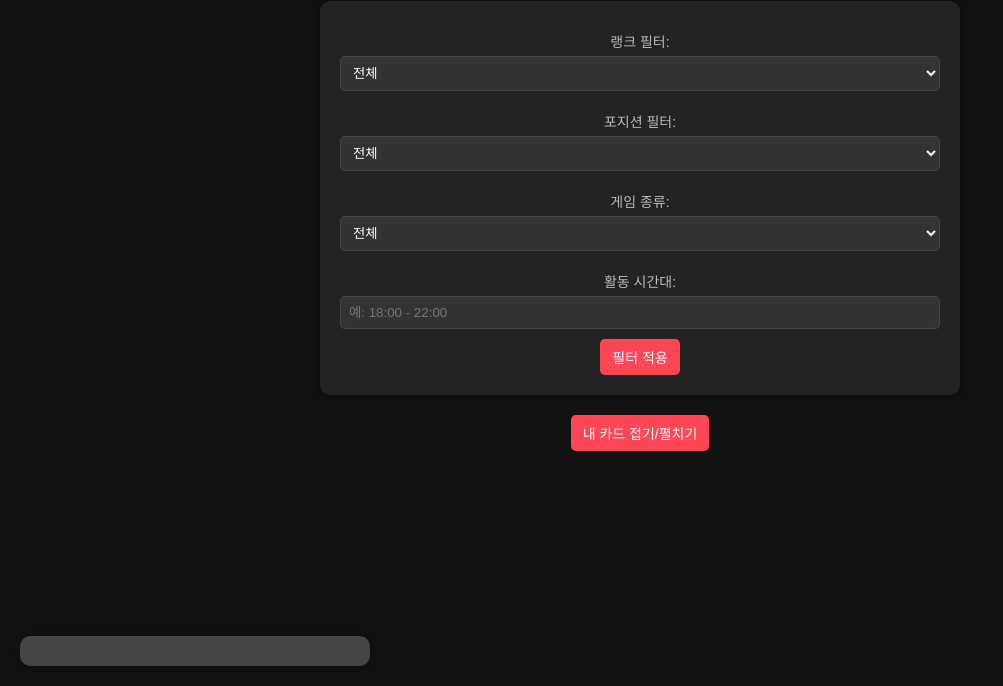
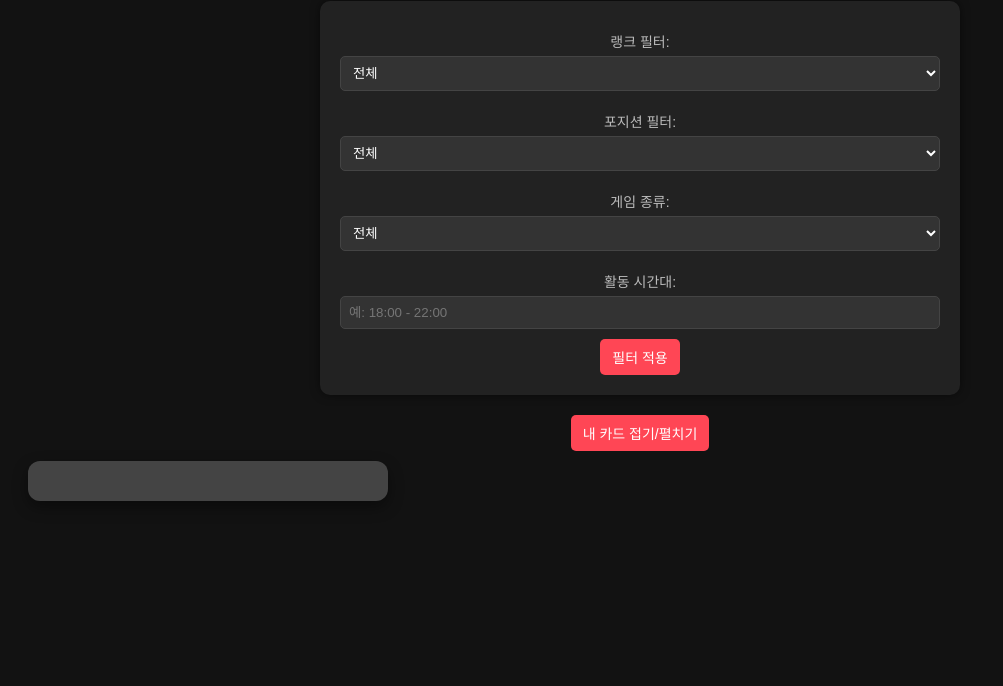
Before and after one commit to mincift1234/ValorantOSKR, a plain HTML site: page team/find-teammates.html in a window 1280 px wide. Shown: the part 114-800 px from the top of the page, without its empty margins (0-1003 px from the left). Drawn offline with nearby package versions, Linux system fonts and the light colour scheme.

Commit message:
Update find-teammates.css

```diff
--- a/team/find-teammates.css
+++ b/team/find-teammates.css
@@ -68,11 +68,15 @@ input[type="checkbox"] {
     gap: 10px;
 }
 
-.collapsed { display: none; }
-
 .teammate-card {
       flex: 0 1 300px;
     }
+
+#my-profile {
+    position: relative;
+    margin-bottom: 20px;
+    padding-bottom: 20px; /* 내 카드와 필터 사이에 공간 추가 */
+}
 
 .card,
 .teammate-card {
@@ -120,18 +124,19 @@ button:hover {
 }
 
 #own-profile {
-    position: fixed;
-    bottom: 20px;
-    left: 20px;
     background-color: #444;
     color: white;
-    padding: 15px;
-    border-radius: 10px;
-    box-shadow: 0 0 10px rgba(0, 0, 0, 0.5);
-    z-index: 10;
+    padding: 20px;
+    border-radius: 12px;
+    box-shadow: 0 6px 15px rgba(0, 0, 0, 0.4);
+    margin-top: 10px;
     width: 100%;
     max-width: 320px;
-    transition: all 0.3s ease;
+    transition: all 0.3s ease; /* 애니메이션 효과 */
+}
+
+#own-profile.collapsed {
+    display: none;
 }
 
 /* 홈 아이콘 링크 스타일 */
```
